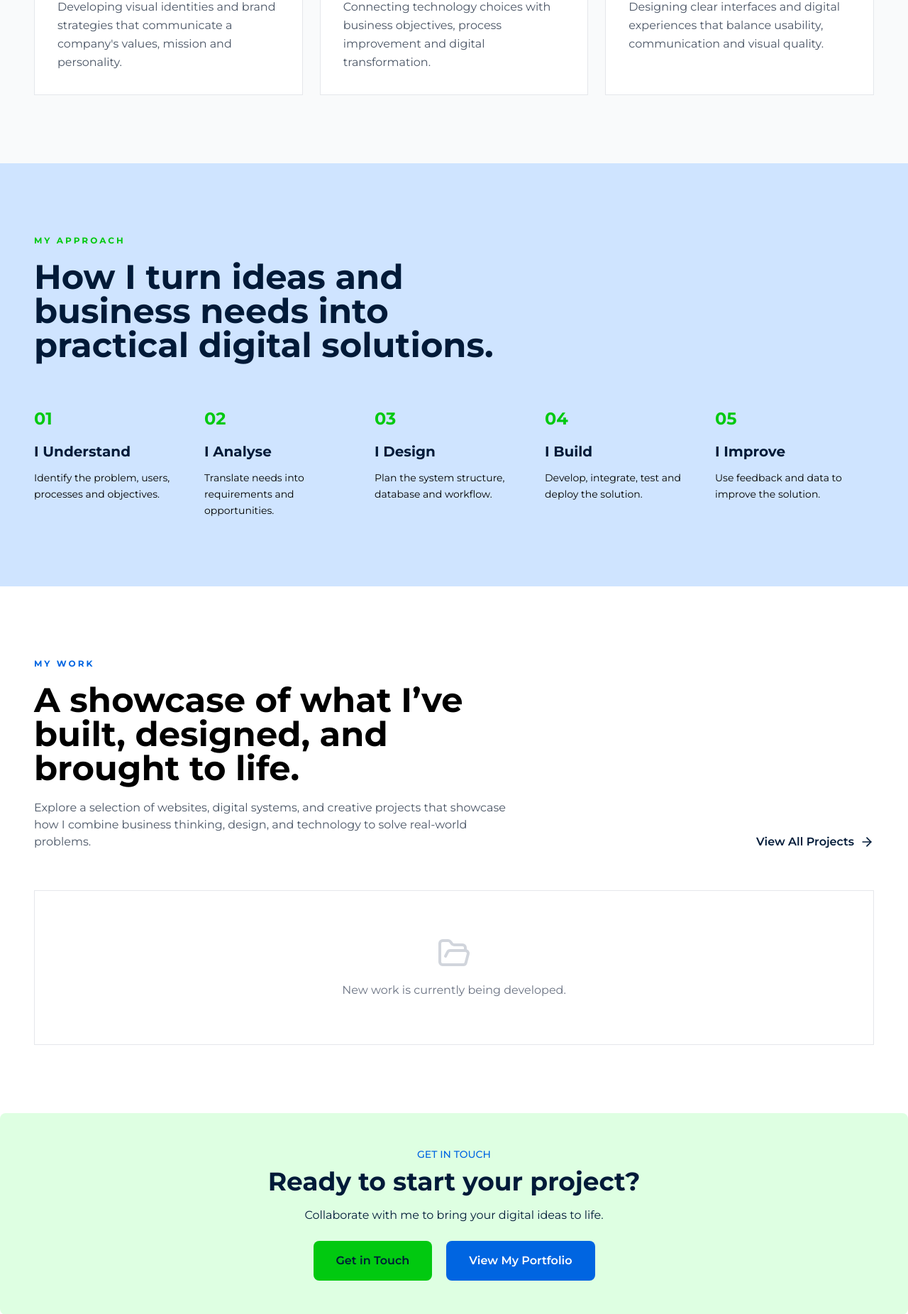
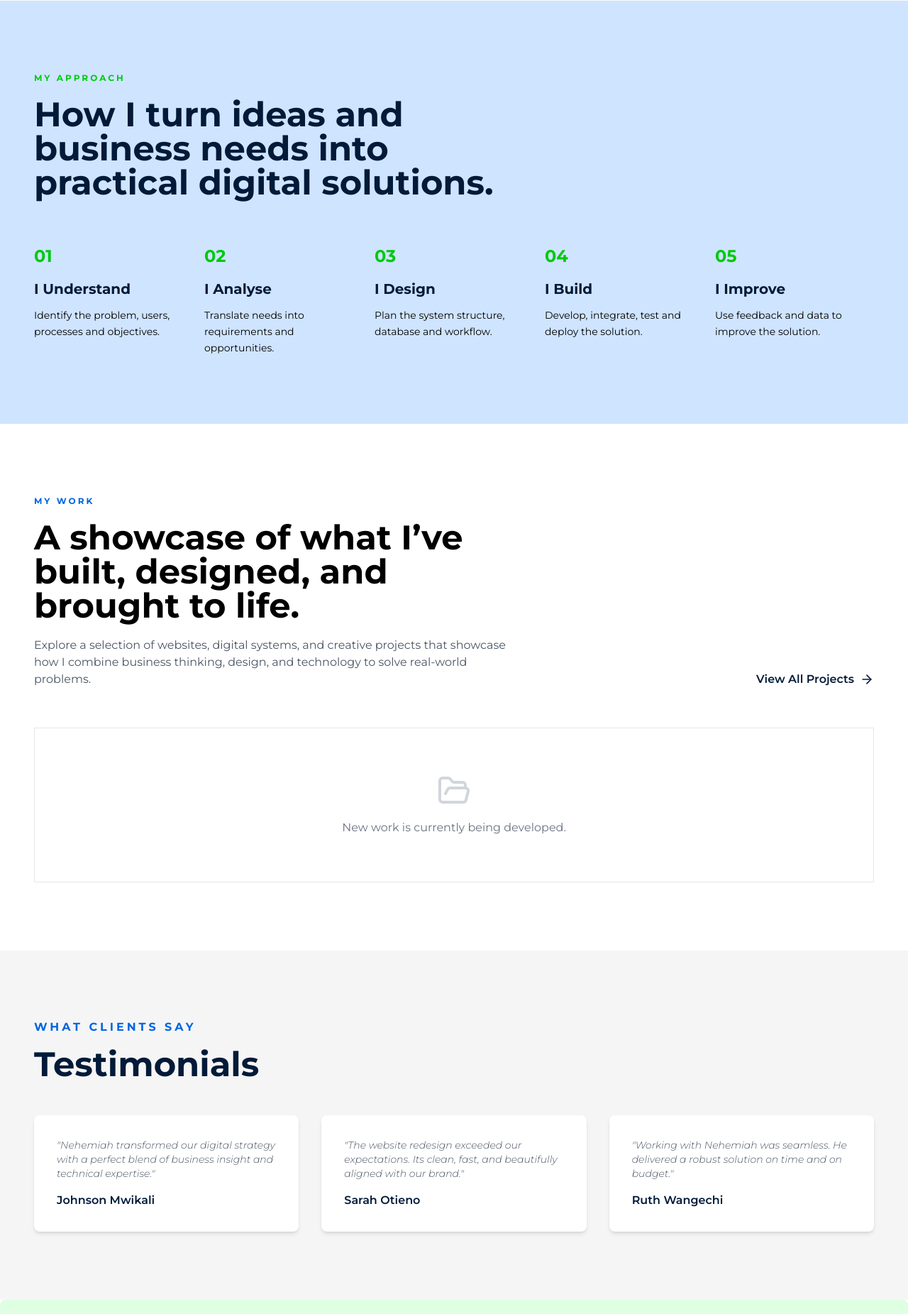
Before and after one commit to ericaDevs/ericadevs, a Django app: page / in a window 1280 px wide. Shown: the part 2276-4127 px from the top of the page at 71% size. Run offline with Django 5.2, Linux system fonts and the light colour scheme; data that the repository does not hold is empty; some libraries are stand-ins or nearby versions.

Commit message:
Add testimonials section, update hero, adjust layout, rename tech, update about heading, add affinity icon

```diff
--- a/static/css/output.css
+++ b/static/css/output.css
@@ -55,7 +55,6 @@
     --color-gray-600: oklch(44.6% 0.03 256.802);
     --color-gray-700: oklch(37.3% 0.034 259.733);
     --color-gray-800: oklch(27.8% 0.033 256.848);
-    --color-black: #000;
     --color-white: #ffffff;
     --spacing: 0.25rem;
     --container-xs: 20rem;
@@ -1191,51 +1193,36 @@
   .bg-\[\#01C910\] {
     background-color: #01C910;
   }
-  .bg-\[\#01C910\]\/5 {
-    background-color: color-mix(in oklab, #01C910 5%, transparent);
-  }
   .bg-\[\#011A38\] {
     background-color: #011A38;
   }
-  .bg-\[\#011A38\]\/70 {
-    background-color: color-mix(in oklab, #011A38 70%, transparent);
-  }
   .bg-\[\#0065E1\] {
     background-color: #0065E1;
   }
   .bg-\[\#96c1f7\] {
     background-color: #96c1f7;
   }
-  .bg-\[\#254F54\] {
-    background-color: #254F54;
-  }
-  .bg-\[\#265258\] {
-    background-color: #265258;
-  }
   .bg-\[\#CFE4FF\] {
     background-color: #CFE4FF;
   }
   .bg-\[\#DEFFE2\] {
     background-color: #DEFFE2;
   }
+  .bg-\[\#F5F5F5\] {
+    background-color: #F5F5F5;
+  }
   .bg-\[\#F5F9FF\] {
     background-color: #F5F9FF;
   }
   .bg-\[\#F8FAFC\] {
     background-color: #F8FAFC;
   }
-  .bg-\[\#\] {
-    background-color: #;
-  }
   .bg-\[\#ecf7ed\] {
     background-color: #ecf7ed;
   }
   .bg-\[\#f8fafc\] {
     background-color: #f8fafc;
   }
-  .bg-amber-50 {
-    background-color: var(--color-amber-50);
-  }
   .bg-blue {
     background-color: var(--color-blue);
   }
@@ -1844,6 +1809,9 @@
   }
   .uppercase {
     text-transform: uppercase;
+  }
+  .italic {
+    font-style: italic;
   }
   .underline {
     text-decoration-line: underline;
@@ -1949,6 +1914,11 @@
   }
   .transition-opacity {
     transition-property: opacity;
+    transition-timing-function: var(--tw-ease, var(--default-transition-timing-function));
+    transition-duration: var(--tw-duration, var(--default-transition-duration));
+  }
+  .transition-shadow {
+    transition-property: box-shadow;
     transition-timing-function: var(--tw-ease, var(--default-transition-timing-function));
     transition-duration: var(--tw-duration, var(--default-transition-duration));
   }
--- a/templates/index.html
+++ b/templates/index.html
@@ -9,12 +9,12 @@
 
 <main class="font-mont">
     <!-- Hero section -->
-    <section class="h-[800px] relative overflow-hidden py-20 px-6 md:px-12" style="background-image: linear-gradient(rgba(13,13,13,0.7), rgba(13,13,13,0.45)), url('https://i.pinimg.com/1200x/72/e7/c4/72e7c45fe83fec3e1bcb4b82f4fd118e.jpg'); background-size: cover; background-position: center; background-attachment: fixed;">
+    <section class="relative overflow-hidden py-20 px-6 md:px-12" style="background-image: linear-gradient(rgba(13,13,13,0.7), rgba(13,13,13,0.45)), url('https://i.pinimg.com/1200x/68/f5/d2/68f5d2f170a5624d20307d2e6e039593.jpg'); background-size: cover; background-position: center; background-attachment: fixed;">
         <div class="absolute inset-0 bg-shadegreen/5"></div>
         <div class="relative max-w-7xl mx-auto flex flex-col md:flex-row justify-between items-center gap-6">
             <div class="max-w-3xl">
-                <h1 class="text-3xl md:text-5xl font-extrabold text-[#FFFFFF] leading-[1.05] tracking-normal">
-                    Building Technology That Solves Real Business Problems.
+                <h1 class="text-4xl md:text-5xl font-extrabold text-[#FFFFFF] leading-[1.05] tracking-normal">
+                    Building Technology That Solves Real <span class="text-[#01C910]">Business Problems</span>.
                 </h1>
                 <p class="mt-5 mb-4 max-w-2xl text-base leading-7 text-[#FFFFFF]">
                     My name Nehemiah Erika Lorot, a Bachelor of Business Information Technology student developing expertise across business and technology. I turn real business needs into practical digital solutions by combining web development, data, and business thinking.
@@ -69,7 +69,7 @@
                 </a>
             </div>
 
-            <div class="flex items-center justify-center w-full">
+            <div class="hidden md:flex items-center justify-center w-full">
                 <img src="{% static 'images/about me.png' %}" alt="About me illustration" class="w-full max-w-xl h-auto object-contain" style="background: transparent;">
             </div>
         </div>
@@ -294,16 +294,45 @@
     </section>
 
 
+    <!-- TESTIMONIALS -->
+    <section class="py-24 bg-[#F5F5F5]">
+        <div class="max-w-7xl mx-auto px-6 md:px-12">
+            <span class="text-base font-bold tracking-[0.25em] uppercase text-[#0065E1]">What Clients Say</span>
+            <h2 class="text-3xl md:text-5xl font-bold text-left text-[#011A38] mb-12 mt-4">Testimonials</h2>
+            <div class="grid md:grid-cols-3 gap-8">
+                <!-- Testimonial 1 -->
+                <div class="bg-white p-8 rounded-lg shadow-md hover:shadow-lg transition-shadow">
+                    <p class="text-gray-600 text-sm italic mb-4">"Nehemiah transformed our digital strategy with a perfect blend of business insight and technical expertise."</p>
+                    <p class="text-[#011A38] font-semibold">Johnson Mwikali</p>
+                </div>
+
+                <!-- Testimonial 2 -->
+                <div class="bg-white p-8 rounded-lg shadow-md hover:shadow-lg transition-shadow">
+                    <p class="text-gray-600 text-sm italic mb-4">"The website redesign exceeded our expectations. Its clean, fast, and beautifully aligned with our brand."</p>
+                    <p class="text-[#011A38] font-semibold">Sarah Otieno</p>
+                </div>
+
+                <!-- Testimonial 3 -->
+                <div class="bg-white p-8 rounded-lg shadow-md hover:shadow-lg transition-shadow">
+                    <p class="text-gray-600 text-sm italic mb-4">"Working with Nehemiah was seamless. He delivered a robust solution on time and on budget."</p>
+                    <p class="text-[#011A38] font-semibold">Ruth Wangechi</p>
+                </div>
+            </div>
+        </div>
+    </section>
+
+
     <!-- CTA SECTION -->
-<section>
-    <div class="bg-[#DEFFE2] rounded-lg p-8 md:p-12 text-center">
+<section class="">
+    <div class="bg-[#DEFFE2] md:h-[70vh] flex flex-col items-center justify-center rounded-lg p-8 md:p-12 text-center">
         <h3 class="text-sm font-medium text-[#0065E1] uppercase mb-2">Get in Touch</h3>
-        <h2 class="text-3xl md:text-4xl font-bold text-[#011A38] mb-4">
+        <h2 class="text-4xl md:text-5xl font-bold text-[#011A38] mb-4">
             Ready to start your project?
         </h2>
         <p class="text-base text-[#011A38] mb-6">
             Collaborate with me to bring your digital ideas to life.
         </p>
+        <div class="flex flex-col md:flex-row justify-center gap-4 mt-6">
             <a href="{% url 'contacts:contacts' %}"
                 class="inline-block px-8 py-4 bg-[#01C910] text-[#011A38] font-semibold rounded-lg hover:bg-[#004a99] hover:text-[white] transition-colors duration-300 mr-4">
                 Get in Touch
@@ -313,8 +342,8 @@
                 View My Portfolio
             </a>
         </div>
+    </div>
 </section>
-</main>
 
 
 <script src="https://unpkg.com/lucide@latest"></script>
--- a/templates/services.html
+++ b/templates/services.html
@@ -134,7 +134,7 @@ Nehemiah Erika Lorot | Services
                 <span class="tech">Git</span>
                 <span class="tech">GitHub</span>
                 <span class="tech">REST APIs</span>
-                <span class="tech">Graphic Design</span>
+                <span class="tech">Affinity Designer</span>
             </div>
         </div>
     </section>
```
Also changed, not shown: other parts of static/css/output.css (+18 -64 lines), templates/about.html (+11 -34 lines). Lines whose indentation alone changed are shown as unchanged.
